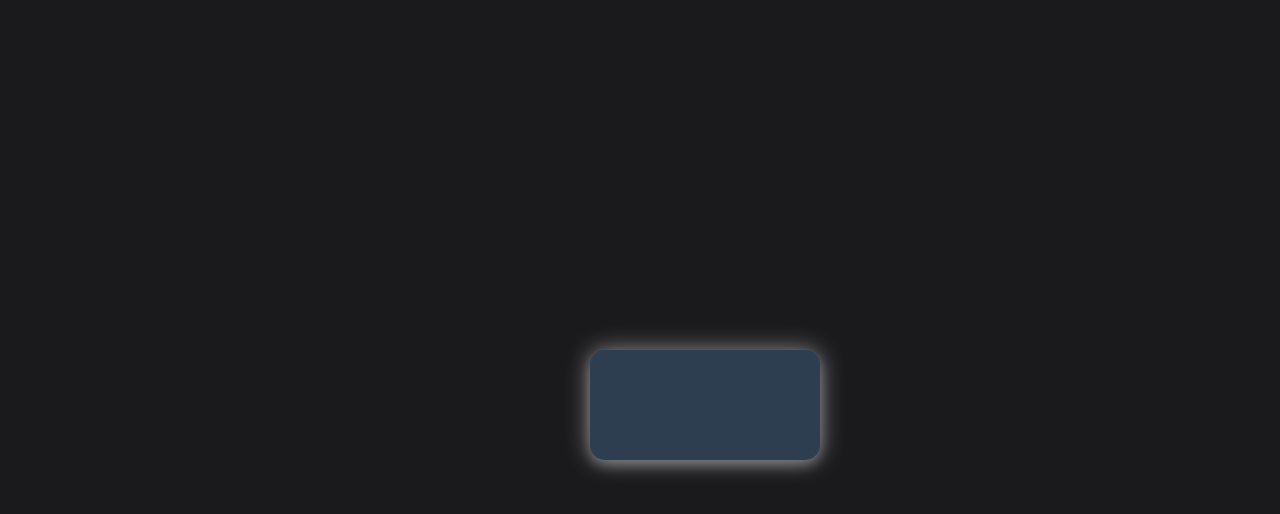
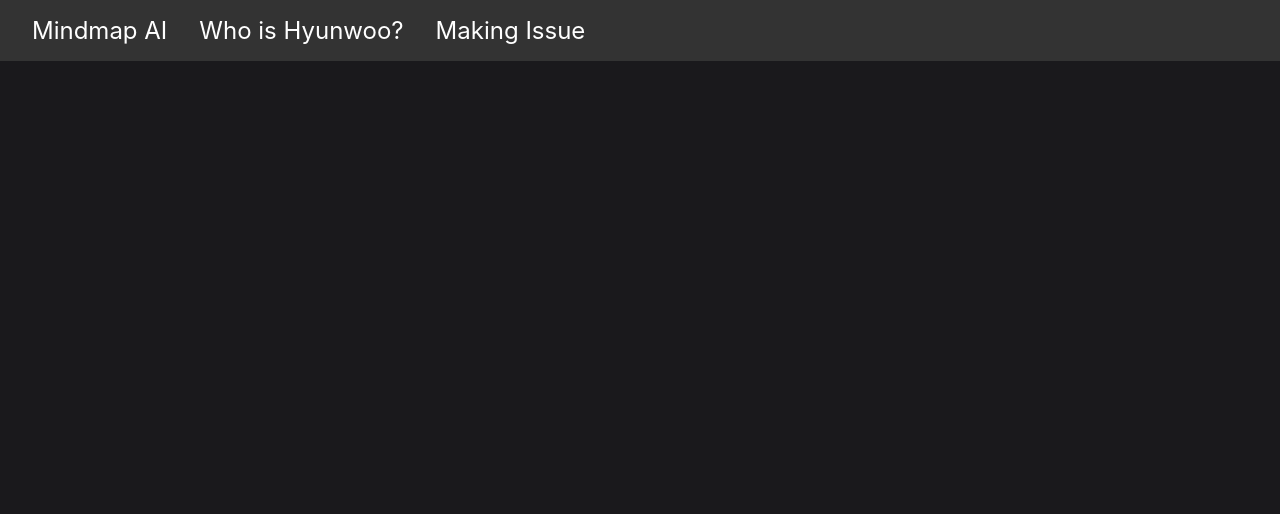
Before and after one commit to WOULDU-pres/mindmap_react, a React (Create React App) app: page / in a window 1280 px wide. Shown: the top 514 px of the page. Built offline with nearby package versions, Linux system fonts and the light colour scheme.

Commit message:
create navigation with router

```diff
--- a/src/App.css
+++ b/src/App.css
@@ -2,6 +2,7 @@ body {
   margin: 0;
   background-color: #1A191C;
   /* background-color: aliceblue; */
+  color: white;
 }
 
 
--- a/src/App.js
+++ b/src/App.js
@@ -1,56 +1,23 @@
-import React, { useState } from 'react';
+import React from 'react';
 import './App.css';
-import Node from './components/Node';
-import Connection from './components/Connection';
-import { generateResponse } from './openai';
-import { handleDragEnd, handleChange, handleAddNode, handleDeleteNode } from './utils/mindmapLogic';
+import { BrowserRouter as Router, Route, Routes } from 'react-router-dom';
+import Hyunwoo from './components/Hyunwoo';
+import MakingIssue from './components/MakingIssue';
+import Navbar from './components/Navbar';
+import Mindmap from './components/Mindmap';
 
 function App() {
-
-  const [connections, setConnections] = useState([]); // [ { from: 'node-1', to: 'node-2' }
-  const [nodes, setNodes] = useState([
-    {
-      id: "node-1",
-      content: "",
-      x: window.innerWidth / 2 - 50, // Subtract half of the node's width (assuming it's 100px)
-      y: window.innerHeight / 2 - 50, // Subtract half of the node's height (assuming it's 100px)
-    },
-  ]);
-
-
-
-  const handleDrag = (e) => {
-    e.dataTransfer.setData('text/plain', e.target.id);
-  };
-
-
-
-
   return (
-    <div className="App">
-
-
-      {nodes.map((node) => (
-            <Node
-              key={node.id}
-              id={node.id}
-              content={node.content}
-              x={node.x}
-              y={node.y}
-              onDrag={handleDrag}
-              onDragEnd={(e) => handleDragEnd(e, nodes, setNodes)}
-              onChange={(id, value) => handleChange(id, value, nodes, setNodes)}
-              onAddNode={(parentId, side) => handleAddNode(parentId, side, nodes, setNodes, connections, setConnections)}
-              onDeleteNode={(id) => handleDeleteNode(id, nodes, setNodes)}
-              generateResponse={generateResponse}
-            />
-          ))}
-
-    {connections.map((connection, index) => (
-      <Connection key={index} from={connection.from} to={connection.to} side={connection.side} nodes={nodes} />
-    ))}
-
-    </div>
+    <Router>
+      <div className="App">
+        <Navbar />
+        <Routes>
+          <Route path="/mindmap" element={<Mindmap />} />
+          <Route path="/who-is-hyunwoo" element={<Hyunwoo />} />
+          <Route path="/making-issue" element={<MakingIssue />} />
+        </Routes>
+      </div>
+    </Router>
   );
 }
 
--- /dev/null
+++ b/src/components/Hyunwoo.js
@@ -0,0 +1,12 @@
+import React from 'react';
+
+function Hyunwoo() {
+  return (
+    <div>
+      <h2>Who is Hyunwoo?</h2>
+      {/* Add your portfolio content here */}
+    </div>
+  );
+}
+
+export default Hyunwoo;
--- /dev/null
+++ b/src/components/MakingIssue.js
@@ -0,0 +1,12 @@
+import React from 'react';
+
+function MakingIssue() {
+  return (
+    <div>
+      <h2>Making Issue</h2>
+      {/* Add your making issue content here */}
+    </div>
+  );
+}
+
+export default MakingIssue;
--- /dev/null
+++ b/src/components/Mindmap.js
@@ -0,0 +1,46 @@
+import React, { useState } from 'react';
+import Node from './Node';
+import Connection from './Connection';
+import { generateResponse } from '../openai';
+import { handleDragEnd, handleChange, handleAddNode, handleDeleteNode } from './utils/mindmapLogic';
+
+function Mindmap() {
+  const [connections, setConnections] = useState([]);
+  const [nodes, setNodes] = useState([
+    {
+      id: "node-1",
+      content: "",
+      x: window.innerWidth / 2 - 50,
+      y: window.innerHeight / 2 - 50,
+    },
+  ]);
+
+  const handleDrag = (e) => {
+    e.dataTransfer.setData('text/plain', e.target.id);
+  };
+
+  return (
+    <div>
+      {nodes.map((node) => (
+        <Node
+          key={node.id}
+          id={node.id}
+          content={node.content}
+          x={node.x}
+          y={node.y}
+          onDrag={handleDrag}
+          onDragEnd={(e) => handleDragEnd(e, nodes, setNodes)}
+          onChange={(id, value) => handleChange(id, value, nodes, setNodes)}
+          onAddNode={(parentId, side) => handleAddNode(parentId, side, nodes, setNodes, connections, setConnections)}
+          onDeleteNode={(id) => handleDeleteNode(id, nodes, setNodes)}
+          generateResponse={generateResponse}
+        />
+      ))}
+      {connections.map((connection, index) => (
+        <Connection key={index} from={connection.from} to={connection.to} side={connection.side} nodes={nodes} />
+      ))}
+    </div>
+  );
+}
+
+export default Mindmap;
--- /dev/null
+++ b/src/components/Navbar.css
@@ -0,0 +1,34 @@
+.navbar {
+    display: flex;
+    justify-content: space-between;
+    align-items: center;
+    padding: 1rem;
+    background-color: #333;
+  }
+
+  .navbar-container {
+    display: flex;
+    justify-content: space-between;
+    align-items: center;
+  }
+
+  .nav-menu {
+    display: flex;
+    list-style: none;
+    padding: 0;
+    margin: 0;
+  }
+
+  .nav-item {
+    margin: 0 1rem;
+  }
+
+  .nav-links {
+    color: #fff;
+    text-decoration: none;
+    font-size: 1.5rem;
+  }
+
+  .nav-links:hover {
+    color: #fff; /* 링크 클릭시 보라색으로 변하는 이슈 해결 */
+  }
--- /dev/null
+++ b/src/components/Navbar.js
@@ -0,0 +1,31 @@
+import React from 'react';
+import { Link } from 'react-router-dom';
+import './Navbar.css';
+
+function Navbar() {
+  return (
+    <nav className="navbar">
+      <div className="navbar-container">
+        <ul className="nav-menu">
+          <li className="nav-item">
+            <Link to="/mindmap" className="nav-links">
+              Mindmap AI
+            </Link>
+          </li>
+          <li className="nav-item">
+            <Link to="/who-is-hyunwoo" className="nav-links">
+              Who is Hyunwoo?
+            </Link>
+          </li>
+          <li className="nav-item">
+            <Link to="/making-issue" className="nav-links">
+              Making Issue
+            </Link>
+          </li>
+        </ul>
+      </div>
+    </nav>
+  );
+}
+
+export default Navbar;
```
Also changed, not shown: src/components/utils/mindmapLogic.js (renamed from src/utils/mindmapLogic.js).
